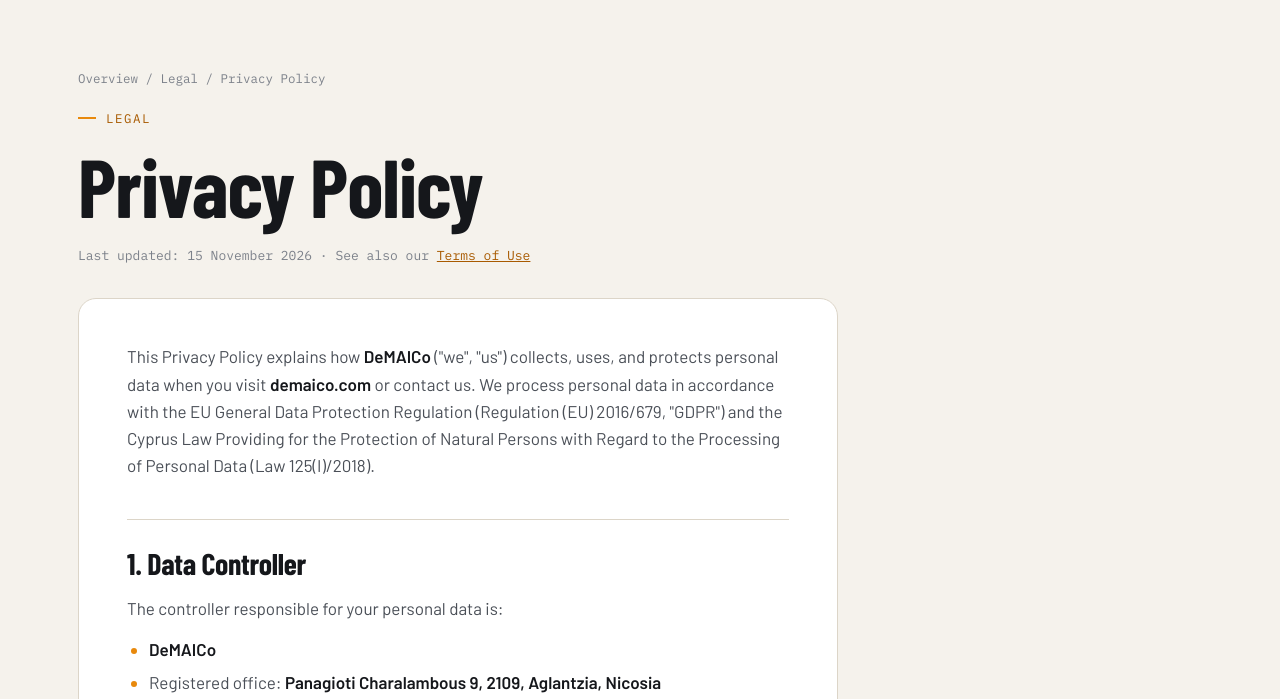
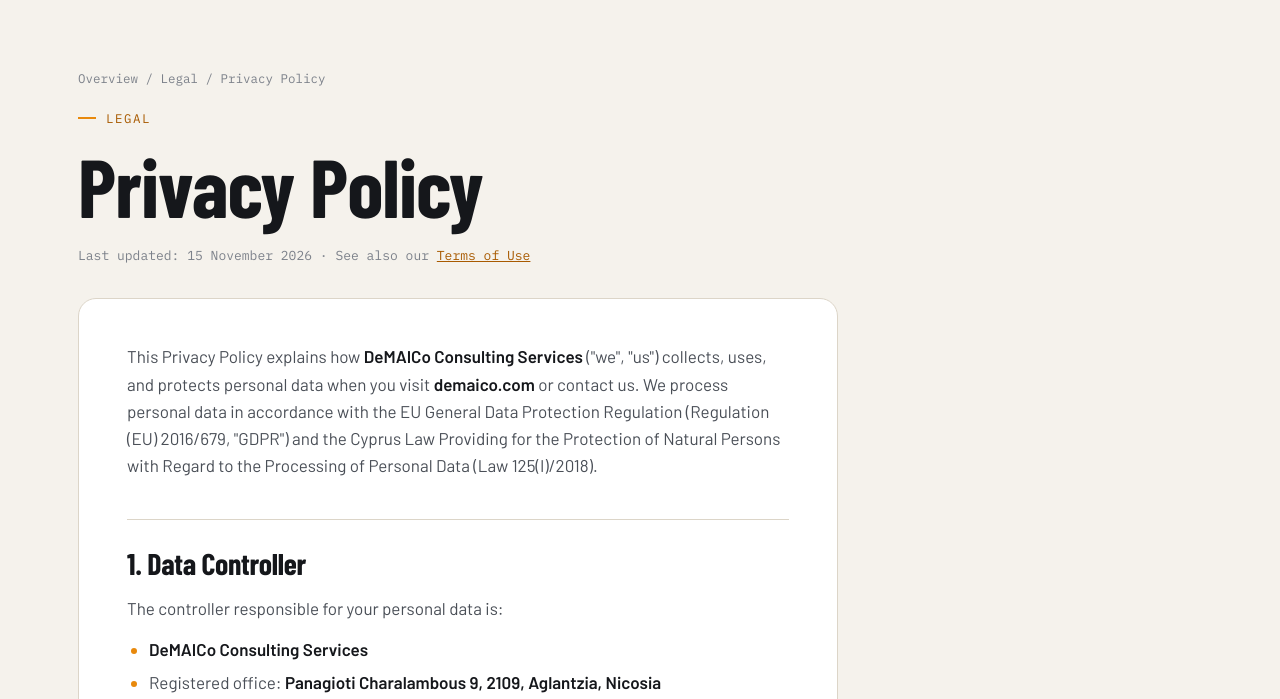
Before and after one commit to CharisKomos/demaico, a plain HTML site: page privacy.html in a window 1280 px wide. Shown: the part 75-774 px from the top of the page. Drawn offline with Linux system fonts and the light colour scheme.

Commit message:
Use full business name DeMAICo Consulting Services on legal pages and footers
Co-Authored-By: Claude Opus 5.5 <noreply@anthropic.com>
Claude-Session: https://claude.ai/code/session_01JtiwYmuHm7SZK7GR9fiTRw

```diff
--- a/privacy.html
+++ b/privacy.html
@@ -50,12 +50,12 @@
   <section style="padding-top:0">
     <div class="wrap">
       <article class="prose">
-<p>This Privacy Policy explains how <strong>DeMAICo</strong> ("we", "us") collects, uses, and protects personal data when you visit <strong>demaico.com</strong> or contact us. We process personal data in accordance with the EU General Data Protection Regulation (Regulation (EU) 2016/679, "GDPR") and the Cyprus Law Providing for the Protection of Natural Persons with Regard to the Processing of Personal Data (Law 125(I)/2018).</p>
+<p>This Privacy Policy explains how <strong>DeMAICo Consulting Services</strong> ("we", "us") collects, uses, and protects personal data when you visit <strong>demaico.com</strong> or contact us. We process personal data in accordance with the EU General Data Protection Regulation (Regulation (EU) 2016/679, "GDPR") and the Cyprus Law Providing for the Protection of Natural Persons with Regard to the Processing of Personal Data (Law 125(I)/2018).</p>
 
     <h2>1. Data Controller</h2>
     <p>The controller responsible for your personal data is:</p>
     <ul>
-      <li><strong>DeMAICo</strong></li>
+      <li><strong>DeMAICo Consulting Services</strong></li>
       <li>Registered office: <strong>Panagioti Charalambous 9, 2109, Aglantzia, Nicosia</strong></li>
       <li>Email: <a href="mailto:privacy@demaico.com">privacy@demaico.com</a></li>
     </ul>
@@ -143,7 +143,7 @@
       <div><h5>Consulting Services</h5><a href="/services.html#s-bpc">Business Process</a><a href="/services.html#s-data">Data &amp; Reporting</a><a href="/services.html#s-devops">DevOps &amp; Validation</a></div>
       <div><h5>Company</h5><a href="/contact.html">Contact</a><a href="https://www.linkedin.com/company/demaico">LinkedIn</a><a href="/privacy.html">Privacy</a><a href="/terms.html">Terms</a></div>
     </div>
-    <div class="legal"><span>© 2026 DeMAICo — All rights reserved.</span></div>
+    <div class="legal"><span>© 2026 DeMAICo Consulting Services — All rights reserved.</span></div>
   </div>
 </footer>
 
```
Also changed, not shown: contact.html (+1 -1 lines), index.html (+1 -1 lines), lean-six-sigma.html (+1 -1 lines), platform.html (+1 -1 lines), services.html (+1 -1 lines), terms.html (+2 -2 lines).
